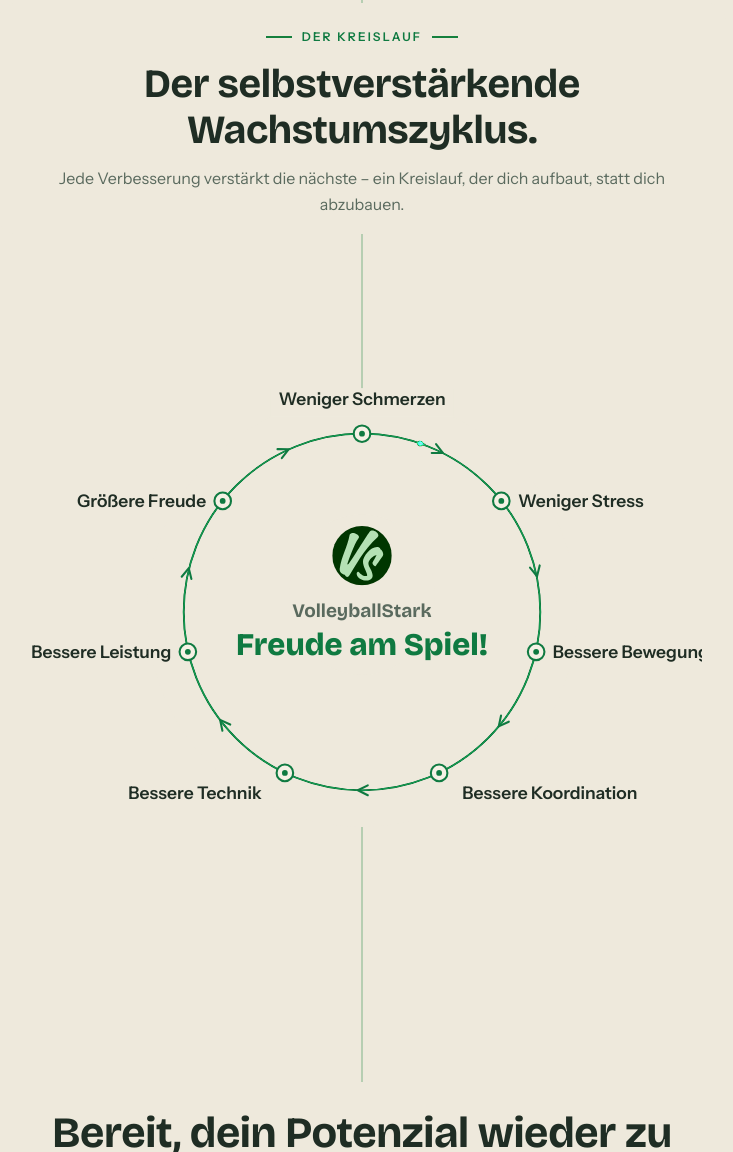
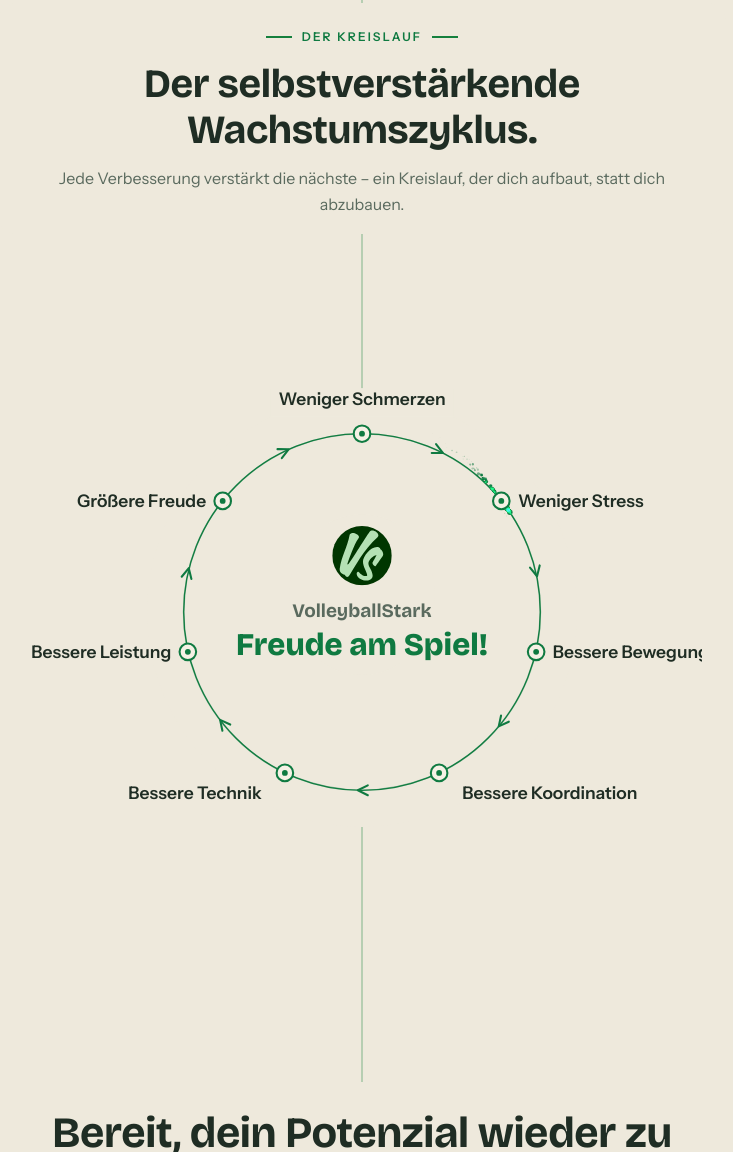
Before and after one commit to vollstark23-lab/volleyballstark-website, a plain HTML site: page index.html in a window 1280 px wide. Shown: the part 7128-8280 px from the top of the page, without its empty margins (278-1011 px from the left). Drawn offline with nearby package versions, Linux system fonts and the light colour scheme; animation ran at ten frames a second.

Commit message:
Zyklus: Komet-Effekt wie gehabt (kontinuierlich, langer Schweif), Spur dahinter schmaler+dunkler, Kreislinie nur kurz nachleuchtend

```diff
--- a/index.html
+++ b/index.html
@@ -1285,42 +1285,42 @@ document.getElementById('year').textContent = new Date().getFullYear();
   addEventListener('resize', sizeCanvas);
 
   function step(){
-    // Startwinkel läuft langsam um den Kreis (Uhrzeigersinn wie die Bögen)
-    const a = -Math.PI / 2 + tick * 0.004;   // ~46s pro Umlauf: Komet ist ein einzelner Lichtpunkt, Rest bleibt dunkel
-    // Partikel bleibt AUF der Kreislinie: nur Tangentenbewegung, kein Abbiegen.
-    // Der „Schweif" entsteht rein durch nachlassendes life (Fading nach hinten).
-    // Nur alle ~45 Frames (~0.75s) ein neuer Komet -> dazwischen glow Zeit zum Abklingen
-    if (tick % 45 === 0) glow = 1;
+    // Startwinkel läuft kontinuierlich um den Kreis (wie vorher, ~15s/Umlauf)
+    const a = -Math.PI / 2 + tick * 0.012;
+    // Komet-Kopf hell, Schweif DahINTER auf der Linie: Partikel werden mit
+    // abnehmendem life gezeichnet -> Spur verblasst nach hinten, nie nach innen.
     particles.push({
       x: CX + Math.cos(a) * R,
       y: CY + Math.sin(a) * R,
       angle: a + Math.PI / 2,                  // Tangente
       speed: 0.9 + Math.random() * 0.35,
       life: 1,
-      decay: 0.03 + Math.random() * 0.02,      // kurzer Schweif (~0.5s) direkt hinter dem Komet
+      decay: 0.011 + Math.random() * 0.007,    // langer, sanfter Schweif (~1.5s)
       radius: 2.4 + Math.random() * 1.6
     });
     if (particles.length > 300) particles.splice(0, particles.length - 300);
   }
 
-  // dezente Rest-Illumination der Kreislinie hinter dem Licht (klingt langsam ab)
-  let glow = 0;   // 0..1, wie stark der Kreis gerade nachleuchtet
+  // Rest-Illumination der Kreislinie: Glow wird vom vorbeiziehenden Komet
+  // (life≈1 beim frischen Partikel) gesetzt und klingt danach langsam ab –
+  // die Linie leuchtet also nur kurz hinter dem Licht nach.
+  let glow = 0;
   function draw(){
     ctx.clearRect(0, 0, canvas.width, canvas.height);
     ctx.save();
     ctx.scale(canvas.width / 820, canvas.height / 820);   // viewBox-Koordinaten
-    // Kreis-Grundlinie mit Glow-Faktor – Restwert fast unsichtbar (nur Hauch)
+    // Kreislinie: schmal (1.1px) und dunkel (Rest-Alpha 0.05); heller/dicker
+    // nur direkt hinter dem Komet via glow
     ctx.globalCompositeOperation = 'source-over';
-    ctx.strokeStyle = `rgba(${rgb},${(0.03 + glow * 0.55).toFixed(3)})`;
-    ctx.lineWidth = 1.1 + glow * 1.1;         // max ~2.2px – halb so dick wie der Komet
+    ctx.strokeStyle = `rgba(${rgb},${(0.05 + glow * 0.4).toFixed(3)})`;
+    ctx.lineWidth = 1.1 + glow * 0.9;         // max ~2px – deutlich schmaler als der Komet
     ctx.beginPath();
     ctx.arc(CX, CY, R, 0, Math.PI * 2);
     ctx.stroke();
-    // heller Kern am Kreis, solange das Licht aktiv ist
     if (glow > 0.01){
       ctx.globalCompositeOperation = 'lighter';
-      ctx.strokeStyle = `rgba(${rgb},${(glow * 0.9).toFixed(3)})`;
-      ctx.lineWidth = 2.2;                     // dünner als der Partikel-Kern (~3-4px)
+      ctx.strokeStyle = `rgba(${rgb},${(glow * 0.55).toFixed(3)})`;
+      ctx.lineWidth = 1.6;                     // Nachleucht-Kern, dünner als Komet
       ctx.beginPath();
       ctx.arc(CX, CY, R, 0, Math.PI * 2);
       ctx.stroke();
@@ -1333,16 +1333,19 @@ document.getElementById('year').textContent = new Date().getFullYear();
       p.life -= p.decay;
       if (p.life <= 0){ particles.splice(i, 1); continue; }
       const al = Math.max(p.life, 0);
-      // heller Kern auf der Linie
+      // frischer Komet-Kopf setzt den Kreis-Glow (Linie leuchtet kurz nach)
+      if (p.life > 0.95) glow = 1;
+      // Schweif: Kern schmaler und dunkler mit abnehmendem life – die Spur
+      // wird also nach hinten dünner/heller, nie breiter als der Kopf
       ctx.fillStyle = `rgba(${rgb},${(al * .95).toFixed(3)})`;
       ctx.beginPath();
       ctx.arc(p.x, p.y, Math.max(0.001, p.life * p.radius), 0, Math.PI * 2);
       ctx.fill();
-      // Funkeln direkt an der Linie (enger Umkreis, kein Abdriften nach innen)
-      ctx.fillStyle = `rgba(${rgb},${(al * .7).toFixed(3)})`;
-      const s = Math.random() * 1.3;
-      ctx.fillRect(p.x + (Math.random() - .5) * 14 * p.life,
-                   p.y + (Math.random() - .5) * 14 * p.life, s, s);
+      // Funkeln direkt an der Linie, enger mit abnehmendem life
+      ctx.fillStyle = `rgba(${rgb},${(al * .55 * p.life).toFixed(3)})`;
+      const s = Math.random() * 1.1 * p.life;
+      ctx.fillRect(p.x + (Math.random() - .5) * 10 * p.life,
+                   p.y + (Math.random() - .5) * 10 * p.life, s, s);
     }
     ctx.restore();
   }
@@ -1350,9 +1353,9 @@ document.getElementById('year').textContent = new Date().getFullYear();
   function loop(){
     if (!running) return;
     step(); draw(); tick++;
-    // Nach dem Draw langsam abklingen lassen: glow sinkt, bis der Komet
-    // (nächstes Partikel in step()) wieder vorbeikommt und ihn auf 1 setzt.
-    glow = Math.max(0, glow - 0.004);
+    // Glow klingt nach jedem Frame langsam ab – bis der Komet-Kopf (life>0.95)
+    // in draw() ihn wieder auf 1 setzt. So leuchtet die Linie nur kurz nach.
+    glow = Math.max(0, glow - 0.008);
     rafId = requestAnimationFrame(loop);
   }
   function start(){ if (running || reduced) return; running = true; rafId = requestAnimationFrame(loop); }
```
